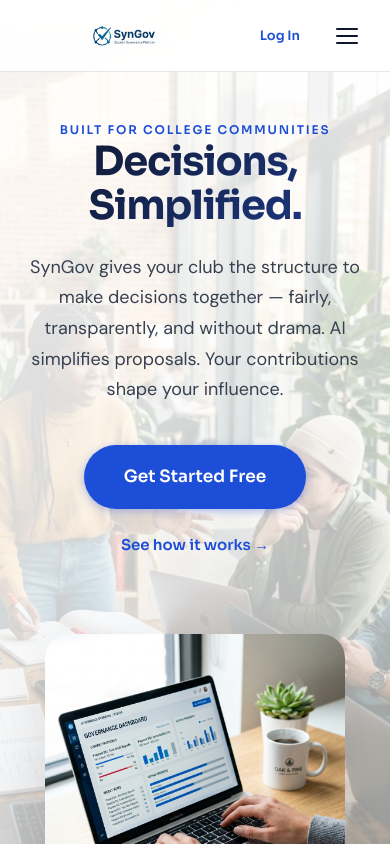
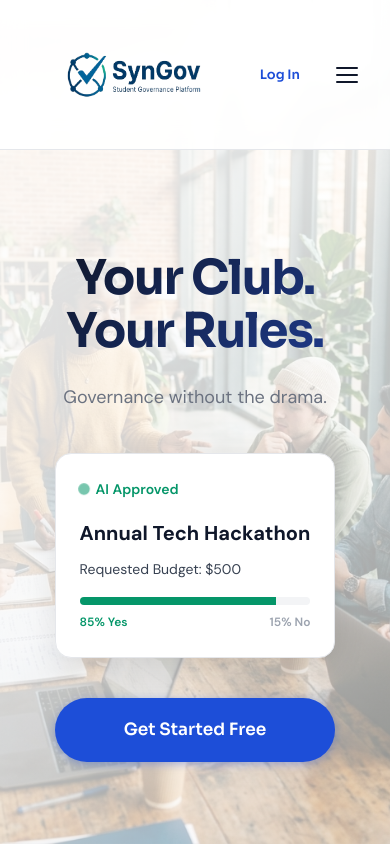
Before and after one commit to Dineshkumar2006471/Syn-Gov, a Next.js app in the folder web/: page / in a window 390 px wide. Shown: the top 844 px of the page. Built offline with nearby package versions, Linux system fonts and the light colour scheme; no server answers.

Commit message:
Complete mobile hero redesign and force logo height to 128px

```diff
--- a/web/src/app/globals.css
+++ b/web/src/app/globals.css
@@ -63,7 +63,7 @@
   --font-mono: 'JetBrains Mono', monospace;
 
   /* Nav */
-  --nav-height: 72px;
+  --nav-height: 150px;
   --sidebar-width: 260px;
 }
 
@@ -2707,7 +2707,13 @@ select {
   display: none;
 }
 
-/* ── Mobile PWA Navigation ── */
+.hide-mobile-hero {
+  display: flex;
+}
+
+.show-mobile-hero {
+  display: none;
+}
 .bottom-nav {
   display: none;
   position: fixed;
@@ -2777,6 +2783,14 @@ select {
 
   .hide-mobile {
     display: none !important;
+  }
+
+  .hide-mobile-hero {
+    display: none !important;
+  }
+
+  .show-mobile-hero {
+    display: block !important;
   }
 
   .show-mobile {
--- a/web/src/app/page.tsx
+++ b/web/src/app/page.tsx
@@ -13,7 +13,8 @@ export default function Home() {
         </div>
 
         <div className="container-wide">
-          <div className="hero-content">
+          {/* Desktop Hero */}
+          <div className="hero-content hide-mobile-hero">
 
             <div className="hero-text">
               <p className="text-overline hero-anim-1">Built for college communities</p>
@@ -56,6 +57,37 @@ export default function Home() {
             </div>
 
           </div>
+
+          {/* Mobile Hero */}
+          <div className="show-mobile-hero">
+            <div className="hero-text" style={{ textAlign: 'center', paddingTop: '20px' }}>
+              <h1 className="text-display hero-anim-1" style={{ fontSize: '3rem', lineHeight: '1.1' }}>Your Club.<br/>Your Rules.</h1>
+              <p className="text-body-lg hero-anim-2" style={{ marginTop: '16px', color: 'var(--text-muted)' }}>
+                Governance without the drama.
+              </p>
+
+              <div className="mobile-interactive-card hero-anim-3" style={{ margin: '40px auto', background: '#fff', borderRadius: '16px', padding: '24px', boxShadow: '0 8px 32px rgba(0,0,0,0.1)', border: '1px solid var(--border)' }}>
+                <div style={{ display: 'flex', alignItems: 'center', gap: '8px', marginBottom: '16px' }}>
+                  <div className="pulse-dot"></div>
+                  <span style={{ fontSize: '0.875rem', fontWeight: 600, color: 'var(--success)' }}>AI Approved</span>
+                </div>
+                <h4 style={{ fontSize: '1.25rem', fontWeight: 700, marginBottom: '8px', textAlign: 'left' }}>Annual Tech Hackathon</h4>
+                <p style={{ fontSize: '0.875rem', color: 'var(--text-secondary)', textAlign: 'left', marginBottom: '16px' }}>Requested Budget: $500</p>
+                <div style={{ height: '8px', background: 'var(--surface-raised)', borderRadius: '4px', overflow: 'hidden' }}>
+                  <div style={{ width: '85%', height: '100%', background: 'var(--success)' }}></div>
+                </div>
+                <div style={{ display: 'flex', justifyContent: 'space-between', marginTop: '8px', fontSize: '0.75rem', fontWeight: 600 }}>
+                  <span style={{ color: 'var(--success)' }}>85% Yes</span>
+                  <span style={{ color: 'var(--text-subtle)' }}>15% No</span>
+                </div>
+              </div>
+
+              <div className="hero-buttons hero-anim-4" style={{ justifyContent: 'center' }}>
+                <Link href="/login" className="btn btn-primary-lg" style={{ width: '100%' }}>Get Started Free</Link>
+              </div>
+            </div>
+          </div>
+
         </div>
       </section>
 
--- a/web/src/components/Navbar.tsx
+++ b/web/src/components/Navbar.tsx
@@ -36,7 +36,7 @@ export default function Navbar({ user }: { user?: { name: string, email: string
     <nav className="navbar" style={{ boxShadow: scrolled ? '0 1px 8px rgba(0,0,0,0.06)' : 'none' }}>
       <div className="navbar-inner">
         <Link href="/" className="navbar-logo">
-          <img src="/images/syn-gov-logo.png" alt="SynGov Logo" className="navbar-logo-img" style={{ width: '200px', height: 'auto', maxHeight: '56px', objectFit: 'contain' }} />
+          <img src="/images/syn-gov-logo.png" alt="SynGov Logo" className="navbar-logo-img" style={{ height: '128px', width: 'auto' }} />
         </Link>
 
         {/* Desktop Links */}
```
